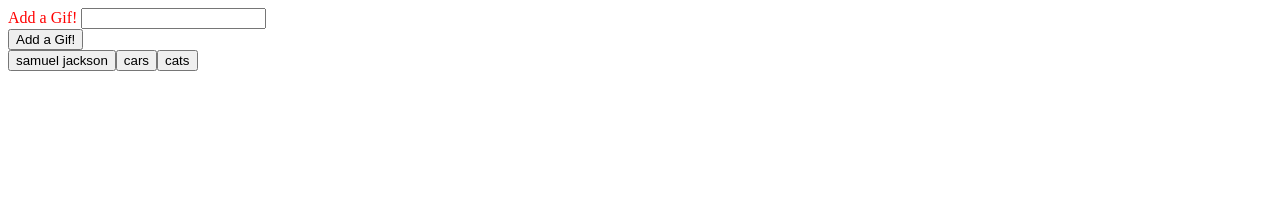
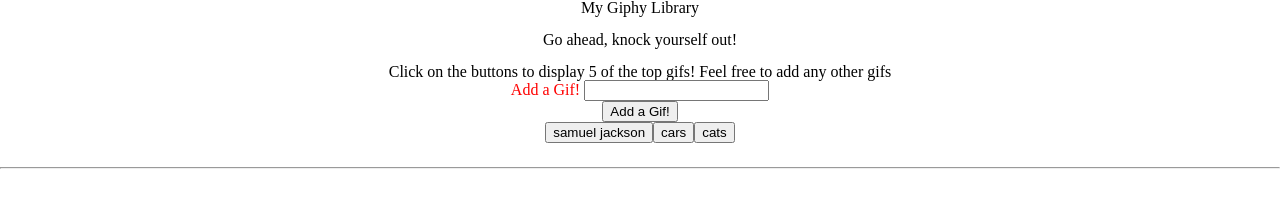
Before and after one commit to virgili23/GiphyAPI, a plain HTML site: page index.html in a window 1280 px wide. Drawn offline with nearby package versions, Linux system fonts and the light colour scheme.

Commit message:
updated ui to display pictures better

```diff
--- /dev/null
+++ b/assets/css/reset.css
@@ -0,0 +1,43 @@
+html, body, div, span, applet, object, iframe,
+h1, h2, h3, h4, h5, h6, p, blockquote, pre,
+a, abbr, acronym, address, big, cite, code,
+del, dfn, em, img, ins, kbd, q, s, samp,
+small, strike, strong, sub, sup, tt, var,
+b, u, i, center,
+dl, dt, dd, ol, ul, li,
+fieldset, form, label, legend,
+table, caption, tbody, tfoot, thead, tr, th, td,
+article, aside, canvas, details, embed,
+figure, figcaption, footer, header, hgroup,
+menu, nav, output, ruby, section, summary,
+time, mark, audio, video {
+	margin: 0;
+	padding: 0;
+	border: 0;
+	font-size: 100%;
+	font: inherit;
+	vertical-align: baseline;
+}
+/* HTML5 display-role reset for older browsers */
+article, aside, details, figcaption, figure,
+footer, header, hgroup, menu, nav, section {
+	display: block;
+}
+body {
+	line-height: 1;
+}
+ol, ul {
+	list-style: none;
+}
+blockquote, q {
+	quotes: none;
+}
+blockquote:before, blockquote:after,
+q:before, q:after {
+	content: '';
+	content: none;
+}
+table {
+	border-collapse: collapse;
+	border-spacing: 0;
+}
--- /dev/null
+++ b/assets/css/style.css
@@ -0,0 +1,26 @@
+img {
+    width: 250px;
+    height: 180px;
+    float: left;
+}
+
+#button {
+    color: red;
+
+}
+h1 {
+    text-align: center;
+
+}
+
+h2 {
+    text-align: center;
+}
+
+h3 {
+    text-align: center;
+}
+
+#big-button {
+    text-align: center;
+}
--- a/index.html
+++ b/index.html
@@ -2,22 +2,21 @@
 <html>
 <head>
 <title>All The Giphys!!!!</title>
-<style>
-    img {
-        width: 300px;
-    }
+<link rel="stylesheet" type="text/css" href="assets/css/reset.css">
+<link rel="stylesheet" type="text/css" href="assets/css/style.css">
 
-    #button {
-        color: red;
-
-    }
-</style>
 </head>
 
 <body>
  <!-- api key: dRMgGOE4F5aMUkRDnIRkZ5nK5W6N5rW4 -->
 
  <!-- working link: https://api.giphy.com/v1/gifs/search?q=cat&api_key=dRMgGOE4F5aMUkRDnIRkZ5nK5W6N5rW4 -->
+ <h1>My Giphy Library</h1>
+ <br>
+ <h2>Go ahead, knock yourself out!</h2>
+ <br>
+ <h3>Click on the buttons to display 5 of the top gifs! Feel free to add any other gifs</h3>
+ <div id="big-button">
  <div id="button">
 
     <form id="gif-form">
@@ -32,9 +31,10 @@
 
  <!-- Add new buttons to this DIV -->
  <div id="buttons-view">
-<button data-search="samuel jackson">samuel jackson</button>
+<!-- <button data-search="samuel jackson">samuel jackson</button>-->
 </div>
-
+</div>
+<br><hr>
 <!-- gifs go here -->
 <div id="gif-div"></div>
 
```
Also changed, not shown: 1 other file.
